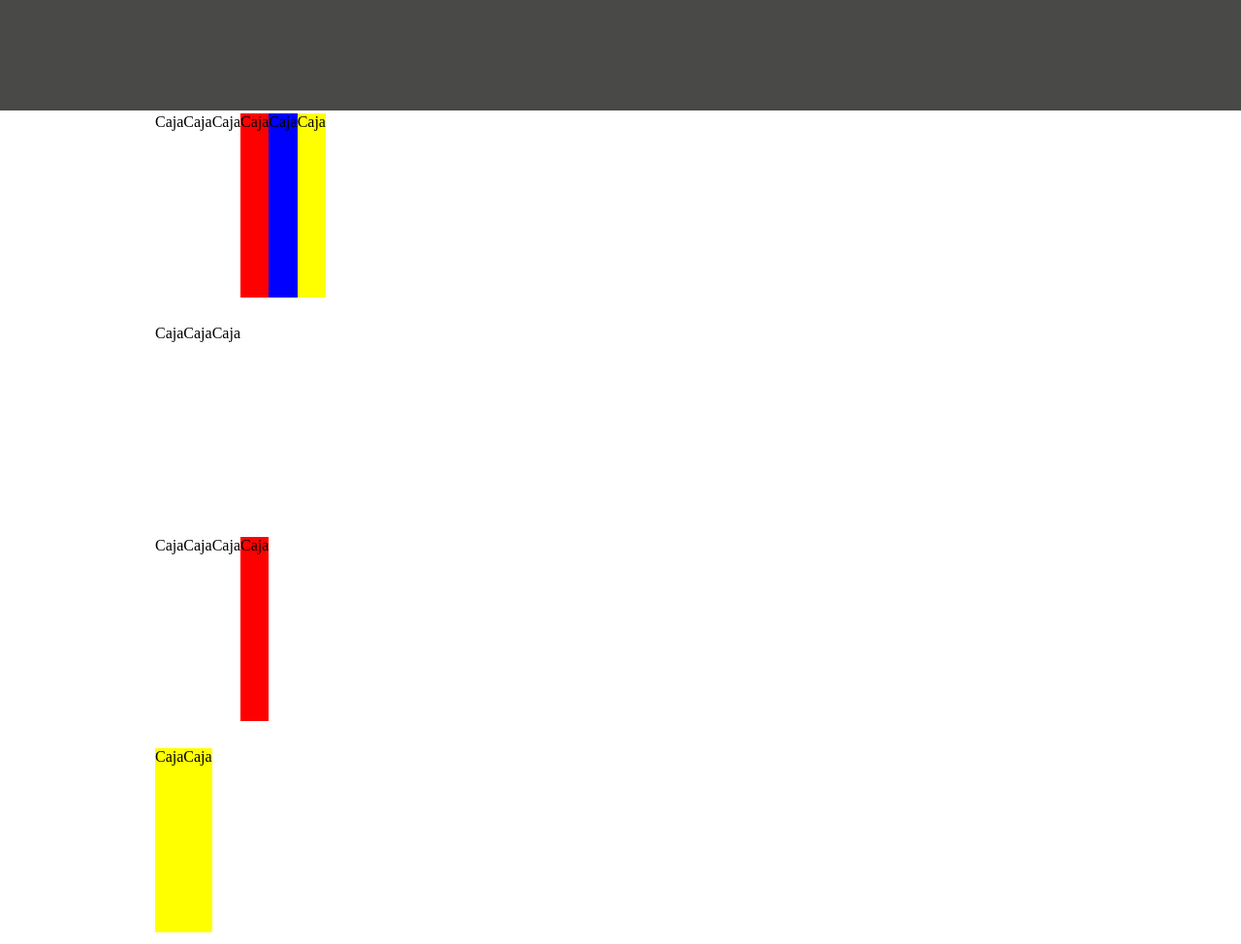
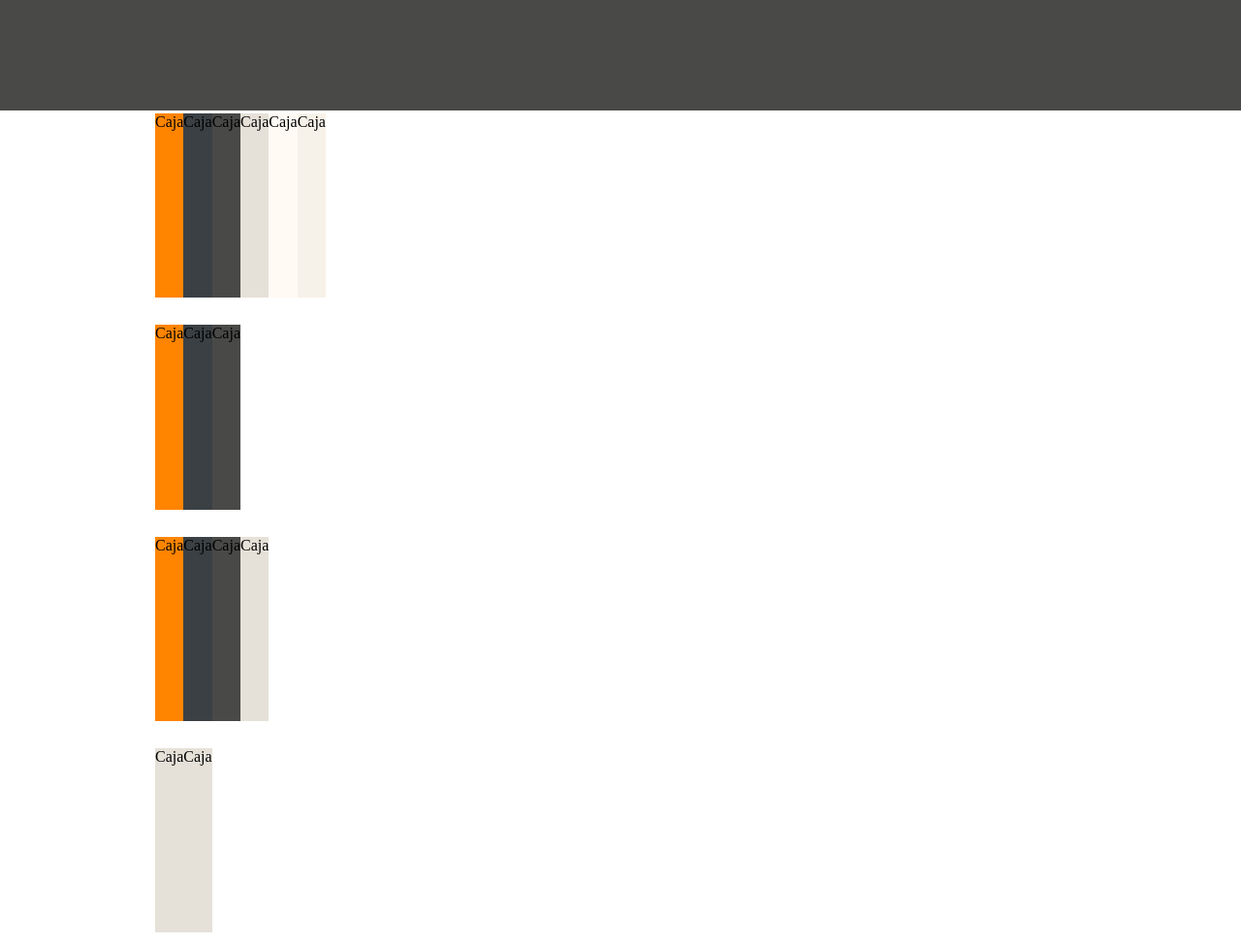
Before and after one commit to mbolanosc/Tarea-3-Tec-avanzadas, a plain HTML site: page index.html in a window 1280 px wide. Shown: the whole page at 97% size. Drawn offline with Linux system fonts and the light colour scheme.

Commit message:
grid wt some problems

```diff
--- a/index.html
+++ b/index.html
@@ -14,9 +14,9 @@
       <div id="col-one" class="box1">Caja</div>
       <div id="col-one" class="box2">Caja</div>
       <div id="col-one" class="box3">Caja</div>
-      <div id="col-one" class="box4" style="background-color:red;">Caja</div>
-      <div id="col-one" class="box5" style="background-color:blue;">Caja</div>
-      <div id="col-one" class="box6" style="background-color:yellow;">Caja</div>
+      <div id="col-one" class="box4" style="background-color:#e6e1d8;">Caja</div>
+      <div id="col-one" class="box5" style="background-color:#fffaf4;">Caja</div>
+      <div id="col-one" class="box6" style="background-color:#f7f2e9;">Caja</div>
     </div>
 
     <div class="second-container container row">
@@ -29,12 +29,12 @@
       <div id="col-th" class="box1">Caja</div>
       <div id="col-th" class="box2">Caja</div>
       <div id="col-th" class="box3">Caja</div>
-      <div id="col-th" class="box4"style="background-color:red;">Caja</div>
+      <div id="col-th" class="box4"style="background-color:#e6e1d8;">Caja</div>
     </div>
 
     <div class="fourth-container container row">
-      <div id="col-f" class="box5 solid-border-color-1" style="background-color:yellow;">Caja</div>
-      <div id="col-f" class="box5 solid-border-color-2" style="background-color:yellow;">Caja</div>
+      <div id="col-f" class="box5 solid-border-color-1" style="background-color:#e6e1d8;">Caja</div>
+      <div id="col-f" class="box5 solid-border-color-2" style="background-color:#e6e1d8;">Caja</div>
     </div>
   </div>
 
--- a/scss/style.scss
+++ b/scss/style.scss
@@ -59,3 +59,25 @@ $color_white: #f7f2e9;
     margin-top: 1em;
     float: left;
 };
+
+/*grid system*/
+@for $y from 1 through 3 {
+    .box1:nth-child(#{$y}) {
+        background:$color_flush_orange;
+    };
+};
+@for $i from 1 through 3 {
+    .box2:nth-child(#{$i}) {
+        background:$color_cape;
+    };
+};
+@for $z from 1 through 3 {
+    .box3:nth-child(#{$z}) {
+        background:$color_gravel;
+    };
+};
+@for $q from 1 through 2 {
+    .box4:nth-child(#{$q}) {
+        background:$color_pearl;
+    };
+};
```
Also changed, not shown: css/style.css, 1 other file.
